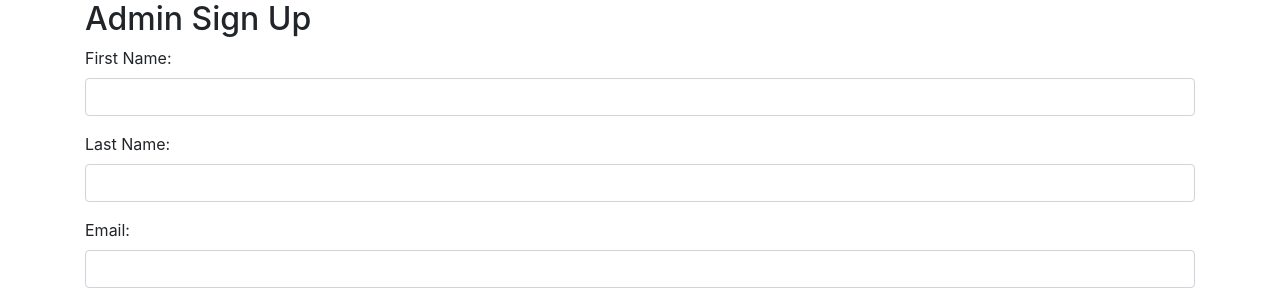
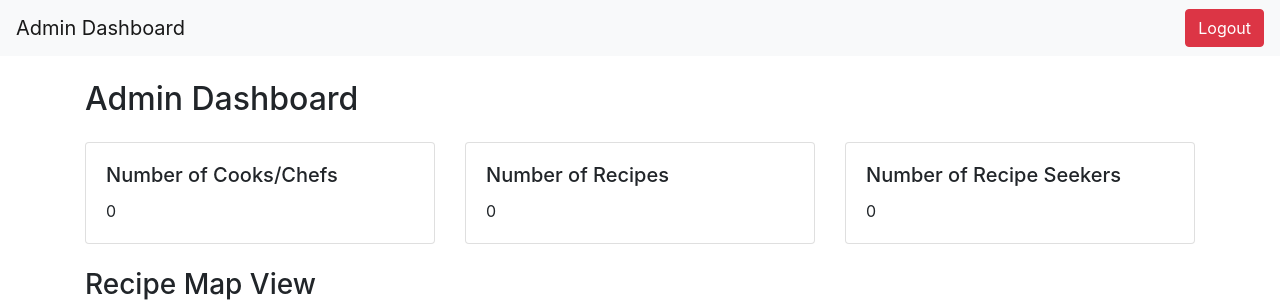
Before and after one commit to Adesojy/food-recipe, a PHP site: page /admin_signup.php in a window 1280 px wide. Shown: the top 301 px of the page. Run offline with PHP 8.4, Linux system fonts and the light colour scheme; data that the repository does not hold is empty; a stand-in replaces the project's code that opens the database connection; some libraries are stand-ins or nearby versions.

Commit message:
admin dashboard FE and Login Update

```diff
--- a/admin_signup.php
+++ b/admin_signup.php
@@ -1,43 +1,166 @@
+<?php
+session_start();
+// Enable error reporting
+error_reporting(E_ALL);
+ini_set('display_errors', 1);
+include 'includes/conn.php';
+
+// Fetch counts for the number of cooks/chefs, recipes, and recipe seekers
+$sql = "SELECT
+            (SELECT COUNT(*) FROM users WHERE role = 'cook') AS num_cooks,
+            (SELECT COUNT(*) FROM recipes) AS num_recipes,
+            (SELECT COUNT(*) FROM users WHERE role = 'recipe_seeker') AS num_recipe_seekers";
+$result = $conn->query($sql);
+
+if ($result->num_rows > 0) {
+    $row = $result->fetch_assoc();
+    $num_cooks = $row['num_cooks'];
+    $num_recipes = $row['num_recipes'];
+    $num_recipe_seekers = $row['num_recipe_seekers'];
+} else {
+    $num_cooks = 0;
+    $num_recipes = 0;
+    $num_recipe_seekers = 0;
+}
+?>
 <!DOCTYPE html>
 <html lang="en">
+
 <head>
     <meta charset="UTF-8">
-    <title>Admin Sign Up</title>
+    <meta name="viewport" content="width=device-width, initial-scale=1.0">
+    <title>Admin Dashboard</title>
     <!-- Bootstrap CSS -->
     <link rel="stylesheet" href="https://stackpath.bootstrapcdn.com/bootstrap/4.5.2/css/bootstrap.min.css">
+    <!-- Custom CSS -->
+    <link rel="stylesheet" href="styles.css">
+    <!-- Leaflet CSS -->
+    <link rel="stylesheet" href="https://cdn.jsdelivr.net/npm/leaflet@1.7.1/dist/leaflet.css" />
+    <link rel="stylesheet" href="https://unpkg.com/leaflet/dist/leaflet.css" />
 </head>
+
 <body>
-    <div class="container">
-        <h2>Admin Sign Up</h2>
-        <form action="backend/signup.php" method="post">
-            <div class="form-group">
-                <label for="first_name">First Name:</label>
-                <input type="text" class="form-control" id="first_name" name="first_name" required>
+    <!-- Navbar -->
+    <nav class="navbar navbar-expand-lg navbar-light bg-light">
+        <a class="navbar-brand" href="admin_dashboard.php">Admin Dashboard</a>
+        <button class="navbar-toggler" type="button" data-toggle="collapse" data-target="#navbarNav" aria-controls="navbarNav" aria-expanded="false" aria-label="Toggle navigation">
+            <span class="navbar-toggler-icon"></span>
+        </button>
+        <div class="collapse navbar-collapse" id="navbarNav">
+            <ul class="navbar-nav ml-auto">
+                <li class="nav-item">
+                    <a class="btn btn-danger ml-2" href="backend/logout.php">Logout</a>
+                </li>
+            </ul>
+        </div>
+    </nav>
+
+    <div class="container mt-4">
+        <h2>Admin Dashboard</h2>
+        <!-- Statistics Boxes -->
+        <div class="row mt-4">
+            <div class="col-sm-4">
+                <div class="card">
+                    <div class="card-body">
+                        <h5 class="card-title">Number of Cooks/Chefs</h5>
+                        <p class="card-text"><?php echo $num_cooks; ?></p>
+                    </div>
+                </div>
             </div>
-            <div class="form-group">
-                <label for="last_name">Last Name:</label>
-                <input type="text" class="form-control" id="last_name" name="last_name" required>
+            <div class="col-sm-4">
+                <div class="card">
+                    <div class="card-body">
+                        <h5 class="card-title">Number of Recipes</h5>
+                        <p class="card-text"><?php echo $num_recipes; ?></p>
+                    </div>
+                </div>
             </div>
-            <div class="form-group">
-                <label for="email">Email:</label>
-                <input type="email" class="form-control" id="email" name="email" required>
+            <div class="col-sm-4">
+                <div class="card">
+                    <div class="card-body">
+                        <h5 class="card-title">Number of Recipe Seekers</h5>
+                        <p class="card-text"><?php echo $num_recipe_seekers; ?></p>
+                    </div>
+                </div>
             </div>
-            <div class="form-group">
-                <label for="username">Username:</label>
-                <input type="text" class="form-control" id="username" name="username" required>
-            </div>
-            <div class="form-group">
-                <label for="password">Password:</label>
-                <input type="password" class="form-control" id="password" name="password" required>
-            </div>
-            <div class="form-group">
-                <label for="role">Role:</label>
-                <input type="text" class="form-control" id="role" name="role" value="admin" readonly>
-            </div>
-            <div class="form-group">
-                <button type="submit" class="btn btn-primary">Sign Up</button>
-            </div>
-        </form>
+
+        </div>
+        <!-- Recipe Display Map View -->
+        <div class="mt-4">
+            <h3>Recipe Map View</h3>
+            <!-- Map display code goes here -->
+            <div id="map" style="height: 500px;"></div>
+        </div>
     </div>
+
+    <footer class="py-3 my-4">
+        <ul class="nav justify-content-center border-bottom pb-3 mb-3">
+            <li class="nav-item"><a href="#" class="nav-link px-2 text-muted">Home</a></li>
+            <li class="nav-item"><a href="#" class="nav-link px-2 text-muted">Features</a></li>
+            <li class="nav-item"><a href="#" class="nav-link px-2 text-muted">Pricing</a></li>
+            <li class="nav-item"><a href="#" class="nav-link px-2 text-muted">FAQs</a></li>
+            <li class="nav-item"><a href="#" class="nav-link px-2 text-muted">About</a></li>
+        </ul>
+        <p class="text-center text-muted">© 2022 Company, Inc</p>
+    </footer>
+
+    <!-- Include jQuery -->
+    <script src="https://code.jquery.com/jquery-3.6.0.min.js"></script>
+
+    <!-- Bootstrap JS -->
+    <script src="https://cdn.jsdelivr.net/npm/@popperjs/core@2.5.3/dist/umd/popper.min.js"></script>
+    <script src="https://stackpath.bootstrapcdn.com/bootstrap/4.5.2/js/bootstrap.min.js"></script>
+
+    <!-- Leaflet JavaScript -->
+    <script src="https://cdn.jsdelivr.net/npm/leaflet@1.7.1/dist/leaflet.js"></script>
+
+    <!-- Custom Script -->
+    <script>
+        // Initialize the map
+        var map = L.map('map').setView([0, 0], 2);
+
+        // Add a tile layer (you can choose different tile layers)
+        L.tileLayer('https://{s}.tile.openstreetmap.org/{z}/{x}/{y}.png', {
+            attribution: '&copy; <a href="https://www.openstreetmap.org/copyright">OpenStreetMap</a> contributors'
+        }).addTo(map);
+
+        // Fetch recipe data from the server
+        $.ajax({
+            url: 'backend/fetch_recipe_data.php', // Replace with the actual URL of your server-side script
+            method: 'GET',
+            success: function(data) {
+                // Parse recipe data
+                var recipes = JSON.parse(data);
+
+                // Loop through each recipe
+                recipes.forEach(function(recipe) {
+                    // Perform geocoding for each recipe location
+                    var location = encodeURIComponent(recipe.location); // Encode location for URL
+                    $.ajax({
+                        url: 'https://api.opencagedata.com/geocode/v1/json?q=' + location + '&key=49f423ff5ea7487a9f77b2cd810b415d',
+                        method: 'GET',
+                        success: function(geodata) {
+                            // Extract latitude and longitude from geocoding response
+                            var lat = geodata.results[0].geometry.lat;
+                            var lng = geodata.results[0].geometry.lng;
+
+                            // Create marker and add it to the map
+                            L.marker([lat, lng]).addTo(map)
+                                .bindPopup(recipe.title)
+                                .openPopup();
+                        },
+                        error: function(xhr, status, error) {
+                            console.error('Error geocoding location:', error);
+                        }
+                    });
+                });
+            },
+            error: function(xhr, status, error) {
+                console.error('Error fetching recipe data:', error);
+            }
+        });
+    </script>
+
 </body>
+
 </html>
--- a/signup.php
+++ b/signup.php
@@ -52,7 +52,7 @@
 </body>
 
 <script>
-    function validatePassword() {
+function validatePassword() {
     var password = document.getElementById("password").value;
     var confirmPassword = document.getElementById("confirm_password").value;
     var errorElement = document.getElementById("password-error");
```
Also changed, not shown: cook_dashboard.php (added, +283 -0 lines), recipe-seeker_dashboard.php (added, +22 -0 lines), recipes.php (added, +44 -0 lines), view_recipe.php (added, +77 -0 lines), login.php (line endings or trailing spaces).
